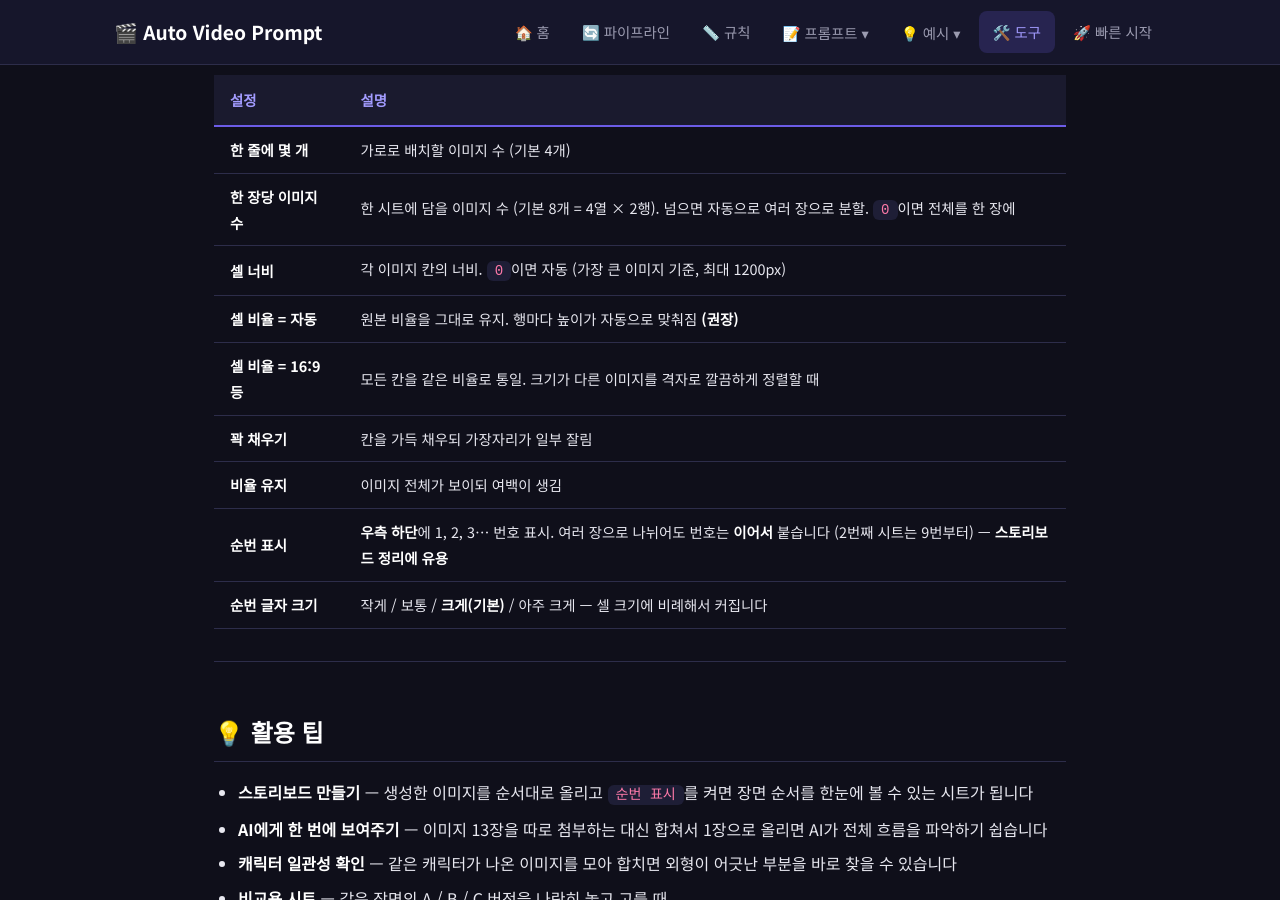
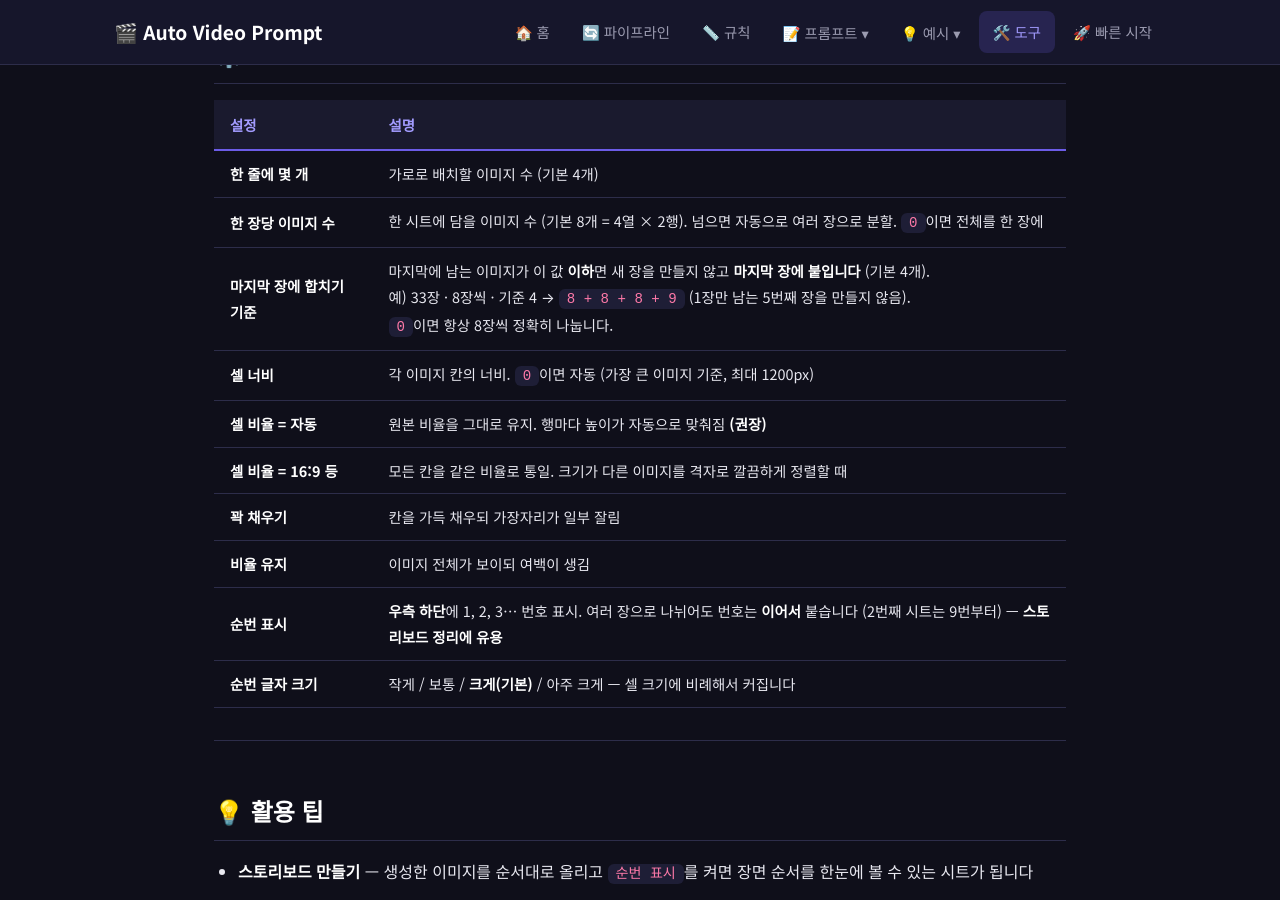
Before and after one commit to aicatveo3-prog/Auto_Video_Prompt, a Jekyll site: the page built from tools/image-merge.html, in a window 1280 px wide and 900 px high, scrolled down 2026 px. Built offline with Jekyll 4.4.1, drawn with Linux system fonts in a browser that asks for light colours; part of the change alters nothing that is shown; some of the changed text lies outside the part shown.

Commit message:
이미지 합치기: 남는 소량을 마지막 장에 흡수하는 옵션 추가
- 마지막 장에 합치기 기준 설정 추가 (기본 4)
  남는 수가 기준 이하면 새 장을 만들지 않고 마지막 장에 붙임
  예) 33장 8장씩 기준4 -> [8,8,8,9] (1장짜리 5번째 장 방지)
  0으로 두면 기존처럼 정확히 나눔
- planSheets() 공통 함수로 분할 계획 계산 (미리보기/합치기 동일 로직)
- 업로드 안내와 결과 요약에 장별 구성 표시 (8 + 8 + 8 + 9장)

```diff
--- a/tools/image-merge.html
+++ b/tools/image-merge.html
@@ -57,6 +57,12 @@ breadcrumb:
         <span class="im-label">한 장당 이미지 수 <em>(자동 분할)</em></span>
         <input type="number" id="imPerSheet" value="8" min="0" max="64" step="1">
         <span class="im-help">8이면 8장씩 묶어 여러 장으로 나눕니다. 0 = 전체를 한 장에</span>
+      </label>
+
+      <label class="im-field">
+        <span class="im-label">마지막 장에 합치기 기준</span>
+        <input type="number" id="imMergeTail" value="4" min="0" max="63" step="1">
+        <span class="im-help">남는 수가 이 값 이하면 새 장을 만들지 않고 마지막 장에 붙입니다. 0 = 항상 나누기</span>
       </label>
 
       <label class="im-field">
@@ -362,7 +368,7 @@ breadcrumb:
   var bgEl = $('imBg'), bgTextEl = $('imBgText');
   var qualEl = $('imQuality'), qualLabel = $('imQualityLabel');
   var numberEl = $('imNumber'), autoEl = $('imAuto'), perSheetEl = $('imPerSheet');
-  var numSizeEl = $('imNumSize');
+  var numSizeEl = $('imNumSize'), mergeTailEl = $('imMergeTail');
 
   var MAX_AUTO_CELL = 1200;
   var MAX_CANVAS_SIDE = 16000;
@@ -437,12 +443,16 @@ breadcrumb:
 
     var cols = clampInt(colsEl.value, 1, 12, 4);
     var per = clampInt(perSheetEl.value, 0, 64, 8);
-    if (per <= 0) per = items.length;
-    var sheets = Math.ceil(items.length / per);
-    var rowsPerSheet = Math.ceil(Math.min(per, items.length) / cols);
+    var tail = clampInt(mergeTailEl.value, 0, 63, 4);
+    var sizes = planSheets(items.length, per, tail);
 
-    countEl.textContent = '이미지 ' + items.length + '장 · ' + cols + '열 × ' + rowsPerSheet + '행'
-      + (sheets > 1 ? ' · 결과 ' + sheets + '장으로 분할' : ' · 결과 1장');
+    var text = '이미지 ' + items.length + '장 · ' + cols + '열 · ';
+    if (sizes.length > 1) {
+      text += '결과 ' + sizes.length + '장 (' + sizes.join(' + ') + '장)';
+    } else {
+      text += '결과 1장 (' + Math.ceil(items.length / cols) + '행)';
+    }
+    countEl.textContent = text;
 
     items.forEach(function (it, i) {
       var el = document.createElement('div');
@@ -581,6 +591,26 @@ breadcrumb:
     return Math.max(min, Math.min(max, n));
   }
 
+  /* 몇 장으로 나눌지 계획 — 남는 소량은 마지막 장에 흡수
+     예) 33장 · 8장씩 · 기준 4  →  [8, 8, 8, 9]  */
+  function planSheets(total, perSheet, tailLimit) {
+    if (total <= 0) return [];
+    if (perSheet <= 0 || perSheet >= total) return [total];
+
+    var sizes = [];
+    for (var i = 0; i < total; i += perSheet) {
+      sizes.push(Math.min(perSheet, total - i));
+    }
+
+    var last = sizes.length - 1;
+    if (sizes.length > 1 && tailLimit > 0 && sizes[last] <= tailLimit) {
+      sizes[last - 1] += sizes[last];
+      sizes.pop();
+    }
+
+    return sizes;
+  }
+
   function formatBytes(bytes) {
     if (bytes < 1024) return bytes + ' B';
     if (bytes < 1024 * 1024) return (bytes / 1024).toFixed(1) + ' KB';
@@ -621,14 +651,17 @@ breadcrumb:
     }
     cfg.cellW = Math.max(20, cellW);
 
-    // 한 장당 이미지 수로 분할
+    // 한 장당 이미지 수로 분할 (남는 소량은 마지막 장에 흡수)
     var perSheet = clampInt(perSheetEl.value, 0, 64, 8);
-    if (perSheet <= 0) perSheet = items.length;
+    var tailLimit = clampInt(mergeTailEl.value, 0, 63, 4);
+    var sizes = planSheets(items.length, perSheet, tailLimit);
 
     var chunks = [];
-    for (var i = 0; i < items.length; i += perSheet) {
-      chunks.push({ list: items.slice(i, i + perSheet), start: i });
-    }
+    var cursor = 0;
+    sizes.forEach(function (n) {
+      chunks.push({ list: items.slice(cursor, cursor + n), start: cursor });
+      cursor += n;
+    });
 
     // 이전 결과 정리
     results.forEach(function (r) { if (r.url) URL.revokeObjectURL(r.url); });
@@ -685,7 +718,7 @@ breadcrumb:
       metaEl.innerHTML =
         '<span>결과 <strong>' + results.length + '장</strong></span>' +
         '<span>원본 이미지 <strong>' + items.length + '장</strong></span>' +
-        '<span>한 장당 <strong>' + cfg.cols + '열 × 최대 ' + Math.ceil(perSheet / cfg.cols) + '행</strong></span>' +
+        '<span>장별 구성 <strong>' + sizes.join(' + ') + '장</strong></span>' +
         '<span>전체 용량 <strong>' + formatBytes(totalBytes) + '</strong></span>';
 
       setStatus(results.length > 1
@@ -994,6 +1027,7 @@ breadcrumb:
 
   colsEl.addEventListener('change', function () { render(); onSettingChange(); });
   perSheetEl.addEventListener('change', function () { render(); onSettingChange(); });
+  mergeTailEl.addEventListener('change', function () { render(); onSettingChange(); });
   [cellWEl, fitEl, gapEl, padEl, numberEl, numSizeEl].forEach(function (el) {
     el.addEventListener('change', onSettingChange);
   });
@@ -1030,6 +1064,7 @@ breadcrumb:
   <tbody>
     <tr><td><strong>한 줄에 몇 개</strong></td><td>가로로 배치할 이미지 수 (기본 4개)</td></tr>
     <tr><td><strong>한 장당 이미지 수</strong></td><td>한 시트에 담을 이미지 수 (기본 8개 = 4열 × 2행). 넘으면 자동으로 여러 장으로 분할. <code>0</code>이면 전체를 한 장에</td></tr>
+    <tr><td><strong>마지막 장에 합치기 기준</strong></td><td>마지막에 남는 이미지가 이 값 <strong>이하</strong>면 새 장을 만들지 않고 <strong>마지막 장에 붙입니다</strong> (기본 4개).<br>예) 33장 · 8장씩 · 기준 4 → <code>8 + 8 + 8 + 9</code> (1장만 남는 5번째 장을 만들지 않음).<br><code>0</code>이면 항상 8장씩 정확히 나눕니다.</td></tr>
     <tr><td><strong>셀 너비</strong></td><td>각 이미지 칸의 너비. <code>0</code>이면 자동 (가장 큰 이미지 기준, 최대 1200px)</td></tr>
     <tr><td><strong>셀 비율 = 자동</strong></td><td>원본 비율을 그대로 유지. 행마다 높이가 자동으로 맞춰짐 <strong>(권장)</strong></td></tr>
     <tr><td><strong>셀 비율 = 16:9 등</strong></td><td>모든 칸을 같은 비율로 통일. 크기가 다른 이미지를 격자로 깔끔하게 정렬할 때</td></tr>
```
